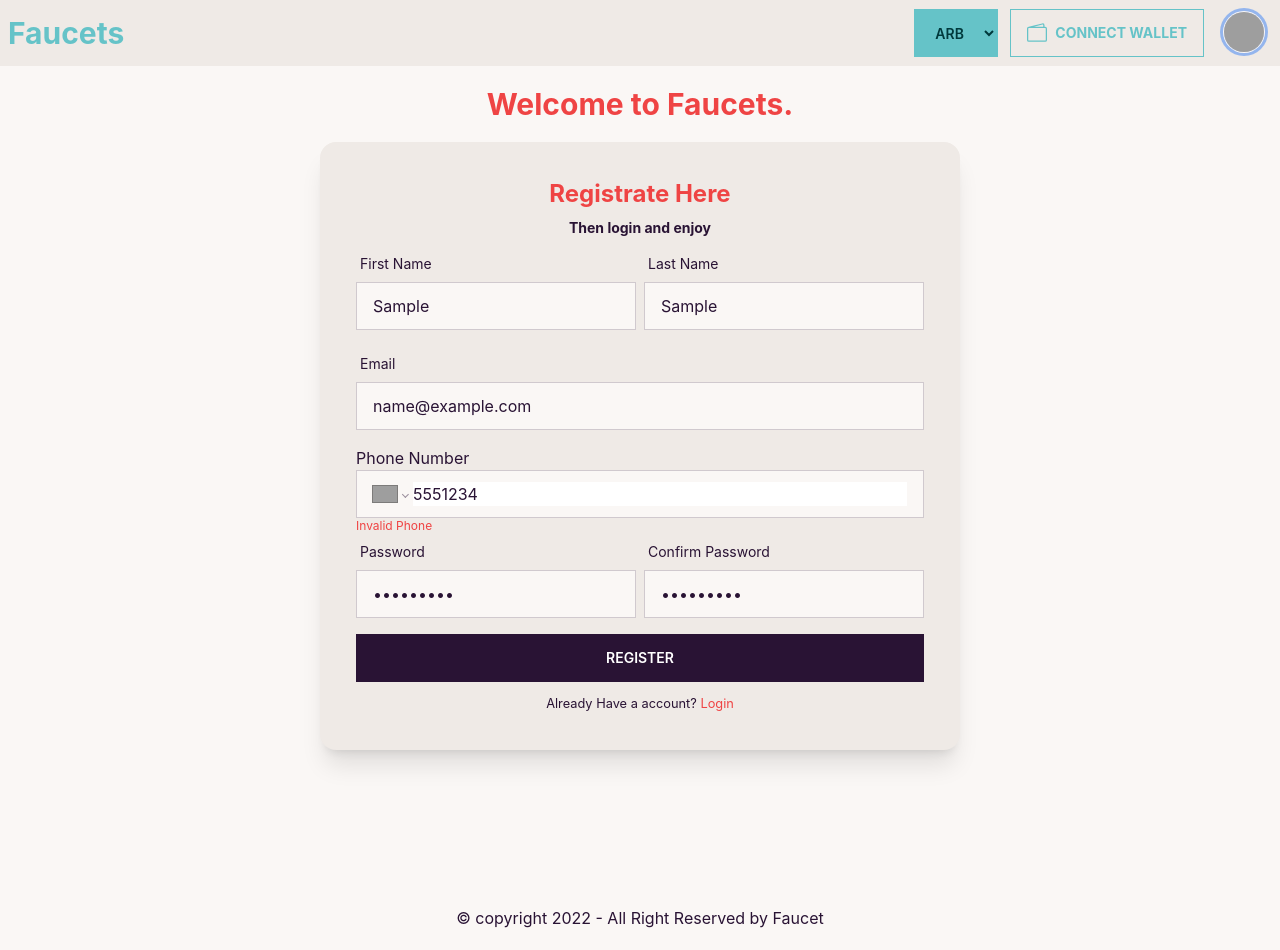
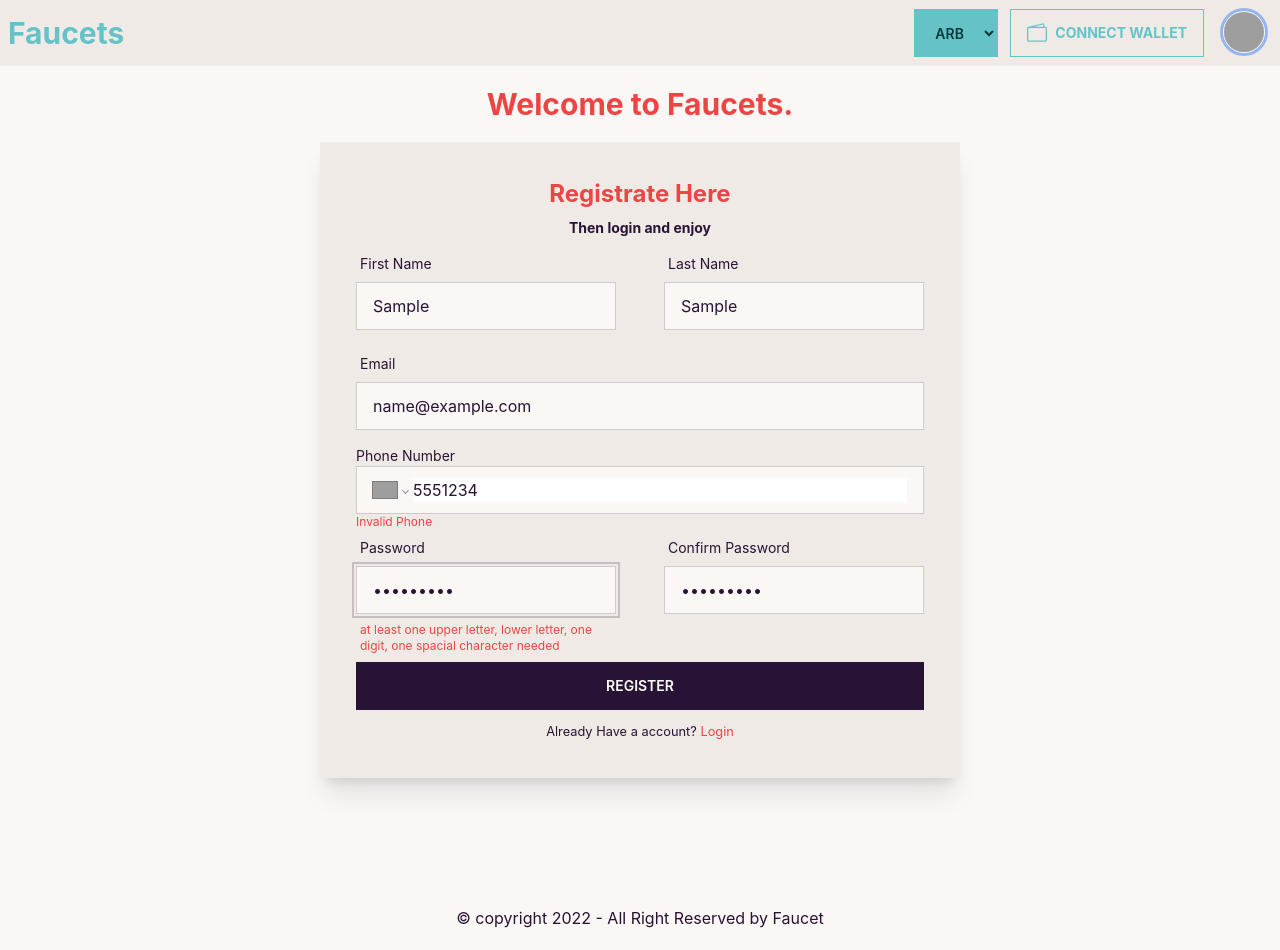
Before and after one commit to YeBenLing-ZAMAN/3W-client-site, a React (Create React App) app: page /signup in a window 1280 px wide. Both pictures are taken after typing "Sample", "Sample", "name@example.com", "5551234", "Sample123", "Sample123" into the empty fields and a click on the input "Register". Built offline with nearby package versions, Linux system fonts and the light colour scheme; grey boxes are pictures that could not be loaded.

Commit message:
wallet added section is added

```diff
--- a/package.json
+++ b/package.json
@@ -16,6 +16,7 @@
     "react-phone-number-input": "^3.2.6",
     "react-router-dom": "^6.3.0",
     "react-scripts": "5.0.1",
+    "react-toastify": "^9.0.8",
     "web-vitals": "^2.1.4"
   },
   "scripts": {
--- a/src/App.js
+++ b/src/App.js
@@ -8,7 +8,8 @@ import Footer from './Component/Footer/Footer';
 import { useState } from 'react';
 import FAQ from './Component/FAQ';
 import ConnectWalletModal from './Component/Modal/connectWalletModal';
-
+import { ToastContainer } from 'react-toastify';
+import 'react-toastify/dist/ReactToastify.css';
 
 function App() {
   const [walletType, setWalletType] = useState('Arbitrum Rinkeby');
@@ -23,6 +24,7 @@ function App() {
       </Routes>
       <ConnectWalletModal></ConnectWalletModal>
       <Footer></Footer>
+      <ToastContainer></ToastContainer>
     </>
   );
 }
--- a/src/Component/Authencation/SignUp.js
+++ b/src/Component/Authencation/SignUp.js
@@ -4,6 +4,7 @@ import { Link } from 'react-router-dom';
 import Loading from '../Loading';
 import PhoneInput, { isValidPhoneNumber } from 'react-phone-number-input';
 import "react-phone-number-input/style.css";
+import axios from 'axios';
 
 
 const SignUp = () => {
@@ -11,11 +12,22 @@ const SignUp = () => {
     const { register, formState: { errors }, handleSubmit, control, watch } = useForm();
 
     const onSubmit = async data => {
-        // console.log(data);
-        const userInfo = { firstName: data.firstName, lastName: data.lastName, email: data.email, password: data.password, phone: data.phone };
-        console.log(userInfo);
+        console.log(data);
 
         /* for API fetch send email and post pass and store it on DB and return a confirm res  */
+        await axios.post('http://localhost:5000/signup', {
+            data: data,
+        })
+            .then(function (response) {
+                console.log(response);
+                if (response.data.acknowledged) {
+                    console.log(response.data.acknowledged);
+                }
+            })
+            .catch(function (error) {
+                console.log(error);
+                console.log(error.message);
+            });
 
     }
 
@@ -30,14 +42,14 @@ const SignUp = () => {
             <div className='min-h-screen'>
                 <h1 className='text-3xl font-bold text-red-500 text-center mt-5 mb-5'>Welcome to Faucets.</h1>
                 <div className='flex justify-center items-center'>
-                    <div className="card w-full lg:w-1/2 bg-base-200 shadow-xl p-1">
+                    <div className="card w-full lg:w-1/2 bg-base-200 shadow-xl p-1 rounded-none">
                         <div className="card-body">
                             <h2 className="text-center text-2xl font-bold text-red-500">Registrate Here</h2>
                             <h2 className="text-center text-sm font-bold ">Then login and enjoy</h2>
 
                             <form onSubmit={handleSubmit(onSubmit)}>
 
-                                <div className='grid grid-col-1 lg:grid-cols-2 gap-x-2	'>
+                                <div className='grid grid-col-1 lg:grid-cols-2 gap-x-12 lg:justify-between'>
 
                                     {/* First name */}
                                     <div className="form-control w-full max-w-xs">
@@ -66,7 +78,7 @@ const SignUp = () => {
                                     </div>
 
                                     {/* last name */}
-                                    <div className="form-control w-full max-w-xs">
+                                    <div className="form-control w-full max-w-xs lg:justify-self-end">
                                         <label className="label">
                                             <span className="label-text">Last Name</span>
                                         </label>
@@ -132,7 +144,7 @@ const SignUp = () => {
                                 {/* phone number secction */}
 
                                 <div className='form-control w-full '>
-                                    <label htmlFor="phone">Phone Number</label>
+                                    <label htmlFor="phone" className='label-text'>Phone Number</label>
                                     <Controller
                                         name="phone"
                                         control={control}
@@ -157,7 +169,7 @@ const SignUp = () => {
 
                                 {/* password and confirm password section */}
 
-                                <div className='grid grid-col-1 lg:grid-cols-2 gap-x-2	'>
+                                <div className='grid grid-col-1 lg:grid-cols-2 gap-x-12	lg:justify-between'>
 
 
                                     <div className="form-control w-full max-w-xs">
@@ -177,7 +189,11 @@ const SignUp = () => {
                                                 },
                                                 minLength: {
                                                     value: 6,
-                                                    message: 'Must be 6 characters or longer'
+                                                    message: 'Minimum 6 characters and at least one upper letter, lower letter, one digit, one spacial character needed'
+                                                },
+                                                pattern: {
+                                                    value: /^(?=.*?[A-Z])(?=.*?[a-z])(?=.*?[0-9])(?=.*?[#?!@$%^&*-]).{6,}$/,
+                                                    message: 'at least one upper letter, lower letter, one digit, one spacial character needed'
                                                 }
                                             })}
                                         />
@@ -191,19 +207,23 @@ const SignUp = () => {
                                                 className="label-text-alt text-red-500">
                                                 {errors.password.message}
                                             </span>}
+                                            {errors.password?.type === 'pattern' && <span
+                                                className="label-text-alt text-red-500">
+                                                {errors.password.message}
+                                            </span>}
 
                                         </label>
                                     </div>
 
                                     {/* confirm password */}
-                                    <div className="form-control w-full max-w-xs">
+                                    <div className="form-control w-full max-w-xs lg:justify-self-end">
                                         <label className="label">
                                             <span className="label-text">Confirm Password</span>
                                         </label>
 
                                         <input
                                             type="password"
-                                            placeholder="Enter Your Password"
+                                            placeholder="Enter Your Password for Confirm "
                                             className="input input-bordered w-full max-w-xs rounded-none"
                                             autoComplete='off'
                                             {...register("confirm_password", {
--- a/src/Component/Home/RequestHistory.js
+++ b/src/Component/Home/RequestHistory.js
@@ -10,7 +10,7 @@ const RequestHistory = ({ setHistoryChartReloader, historyChartReloader }) => {
     const [searchType, setSearchType] = useState('EHT');
 
     useEffect(() => {
-        axios.get('http://localhost:5000/wallet_request')
+        axios.get('http://localhost:5000/wallet_add')
             .then(function (response) {
                 // handle success
                 console.log(response.data);
--- a/src/Component/Home/Wallet.js
+++ b/src/Component/Home/Wallet.js
@@ -3,6 +3,8 @@ import { useForm } from 'react-hook-form';
 import ReCAPTCHA from "react-google-recaptcha";
 import RequestHistory from './RequestHistory';
 import axios from 'axios';
+import { toast } from 'react-toastify';
+
 
 const Wallet = ({ walletType }) => {
     const [verfied, setVerfied] = useState(false);
@@ -17,18 +19,21 @@ const Wallet = ({ walletType }) => {
         data.requestType = walletType
         console.log(data);
 
-        axios.post('http://localhost:5000/wallet_request', {
-            data: data
+        axios.post('http://localhost:5000/wallet_add', {
+            data
         })
             .then(function (response) {
-                console.log(response);
-                if (response.data.acknowledged) {
-                    console.log(response.data.acknowledged);
-                    setHistoryChartReloader(true);
+                 console.log(response);
+                if (response.status === 201) {
+                    toast.success(response.data.message);
                 }
+                setHistoryChartReloader(true);
             })
             .catch(function (error) {
-                console.log(error);
+                if(error.message.toLowerCase().includes("422".toLowerCase())){
+                    toast.error("Wallet address already register")
+                };
+
             });
 
     }
```
Also changed, not shown: 1 other file (tests, documents, lock files or other folders).
